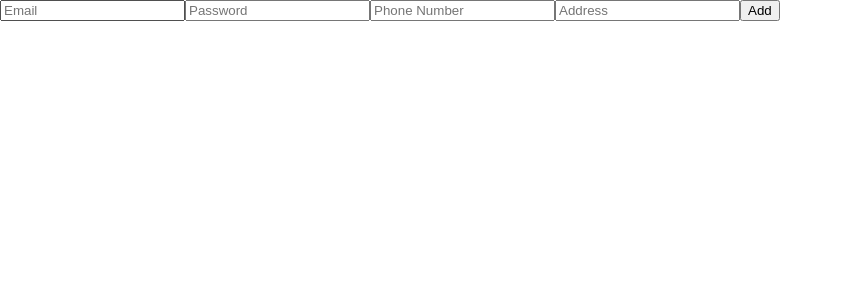
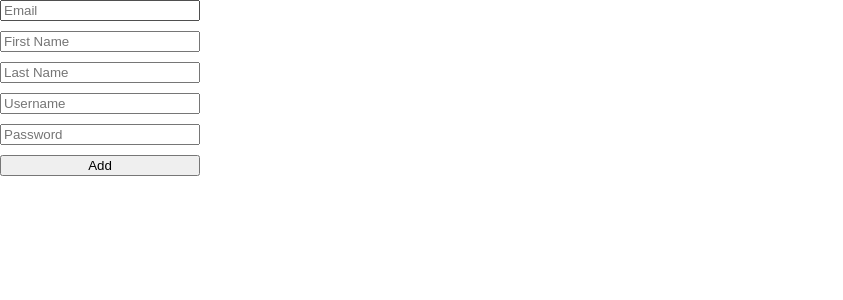
Before and after one commit to ayasoeun/crypto_tracker, a React (Create React App) app: page / in a window 1280 px wide. Shown: the top 300 px of the page, without its empty margins (0-843 px from the left). Built offline with nearby package versions, Linux system fonts and the light colour scheme.

Commit message:
form--handleSubmit, required, pattern

```diff
--- a/src/toDoList.tsx
+++ b/src/toDoList.tsx
@@ -1,53 +1,87 @@
 import { useState } from "react";
-import { useForm } from "react-hook-form";
+import { useForm, useFormState } from "react-hook-form";
 
-/* function ToDoList() {
-    const [toDo, setToDo] = useState("");
-    const [toDoError, setToDoError] = useState("");
+// function ToDoList() {
+//     const [toDo, setToDo] = useState("");
+//     const [toDoError, setToDoError] = useState("");
 
-    const onChange = (event: React.FormEvent<HTMLInputElement>) => {
-        const {
-            currentTarget: { value }, // value is in currenValue property
-        } = event;
-        setToDo(value);
-        setToDoError(""); // put here!! to check conditions of every changes made
+//     const onChange = (event: React.FormEvent<HTMLInputElement>) => {
+//         const {
+//             currentTarget: { value }, // value is in currenValue property
+//         } = event;
+//         setToDo(value);
+//         setToDoError(""); // put here!! to check conditions of every changes made
+//     };
+
+//     const onSubmit = (event: React.FormEvent<HTMLFormElement>) => {
+//         event.preventDefault();
+//         console.log(toDo);
+//         if (toDo.length < 10) {
+//             setToDoError("toDo should longer than 10");
+//         }
+//         // console.log("submit");
+//     };
+//     return (
+//         <div>
+//             <form onSubmit={onSubmit}>
+//                 <input
+//                     onChange={onChange}
+//                     value={toDo}
+//                     placeholder="Write a to do"
+//                     type="text"
+//                 />
+//                 <button>Add</button>
+//                 {toDoError !== "" ? toDoError : null}
+//             </form>
+//         </div>
+//     );
+// }
+
+function ToDoList() {
+    const { register, handleSubmit, formState } = useForm();
+    const onValid = (data: any) => {
+        console.log(data);
     };
-
-    const onSubmit = (event: React.FormEvent<HTMLFormElement>) => {
-        event.preventDefault();
-        console.log(toDo);
-        if (toDo.length < 10) {
-            setToDoError("toDo should longer than 10");
-        }
-        console.log("submit");
-    };
+    console.log(formState.errors);
     return (
         <div>
-            <form onSubmit={onSubmit}>
+            <form
+                style={{ display: "grid", gap: 10, maxWidth: 200 }}
+                onSubmit={handleSubmit(onValid)}
+            >
                 <input
-                    onChange={onChange}
-                    value={toDo}
-                    placeholder="Write a to do"
-                    ty pe="text"
+                    {...register("email", {
+                        required: true,
+                        minLength: 10,
+                        pattern: {
+                            value: /[a-z0-9!#$%&'*+/=?^_`{|}~-]+(?:\.[a-z0-9!#$%&'*+/=?^_`{|}~-]+)*@(?:[a-z0-9](?:[a-z0-9-]*[a-z0-9])?\.)+[a-z0-9](?:[a-z0-9-]*[a-z0-9])?/g,
+                            message: "Only correct email forms allowed ",
+                        },
+                    })}
+                    placeholder="Email"
                 />
-                <button>Add</button>
-                {toDoError !== "" ? toDoError : null}
-            </form>
-        </div>
-    );
-}
- */
-function ToDoList() {
-    const { register, watch } = useForm();
-    // console.log(register("toDo")); //returns an object
-    console.log(watch());
-    return (
-        <div>
-            <form>
-                <input {...register("email")} placeholder="Email" />
-                <input {...register("password")} placeholder="Password" />
-                <input {...register("number")} placeholder="Phone Number" />
-                <input {...register("address")} placeholder="Address" />
+                <input
+                    {...register("firstname", { required: true })}
+                    placeholder="First Name"
+                />
+                <input
+                    {...register("lastname", { required: true })}
+                    placeholder="Last Name"
+                />
+                <input
+                    {...register("username", { required: true })}
+                    placeholder="Username"
+                />
+                <input
+                    {...register("password", {
+                        required: true,
+                        pattern: {
+                            value: /^(?=.*\d)(?=.*[a-z])(?=.*[A-Z])(?=.*[a-zA-Z]).{8,}$/gm,
+                            message: "Only correct password allowed",
+                        },
+                    })}
+                    placeholder="Password"
+                />
                 <button>Add</button>
             </form>
         </div>
```
